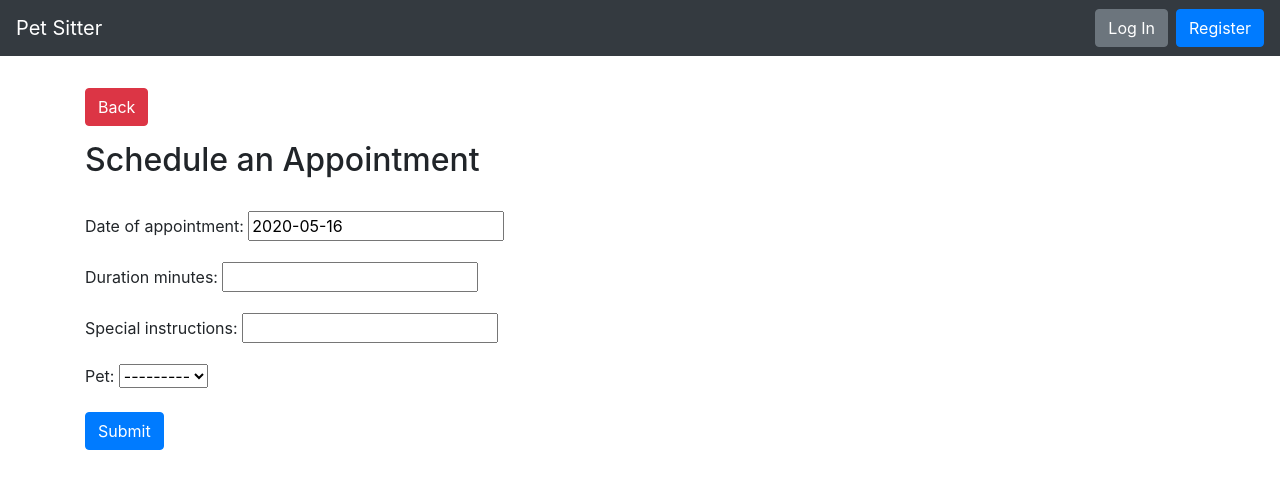
After one commit to NinjaAung/Pet-Sitter, a Django app: page /appointment/create/ in a window 1280 px wide. The commit adds this page. Shown: the top 489 px of the page. Run offline with Django 3.2, Linux system fonts and the light colour scheme; data that the repository does not hold is empty; some libraries are stand-ins or nearby versions.

Commit message:
Added Calendar template pages

```diff
--- /dev/null
+++ b/pets/templates/calender/create_appointment.html
@@ -0,0 +1,16 @@
+{% extends 'base.html' %}
+
+{% block content %}
+<a href="{% url 'calender-list-page' %}" class="btn btn-danger">Back</a>
+<h2 style="margin-top: 15px">Schedule an Appointment</h2>
+<br />
+<form method="POST" style="display: 'flex'; flex-direction: 'column';">
+    <div>
+        {{ form.as_p }}
+    </div>
+    <div>
+        {% csrf_token %}
+    </div>
+    <button class="btn btn-primary" type="submit">Submit</button>
+</form>
+{% endblock content %}
--- a/pets/templates/home.html
+++ b/pets/templates/home.html
@@ -22,9 +22,9 @@
 					Even Before the Corona Virus</p>
 					<ul class="actions special">
                         {% if request.user.is_authenticated %}
-                        <li><a href="#" class="button scrolly">Book an appointment today!</a></li>
+                        <li><a href="{% url 'register' %}" class="button scrolly">Book an appointment today!</a></li>
                         {% else %}
-                        <li><a href="#" class="button scrolly">Book an appointment today!</a></li>
+                        <li><a href="{% url 'login' %}" class="button scrolly">Book an appointment today!</a></li>
                         {% endif %}
 					</ul>
 				</div>
```
Also changed, not shown: pets/templates/calender/calender_list.html (added, +21 -0 lines).
